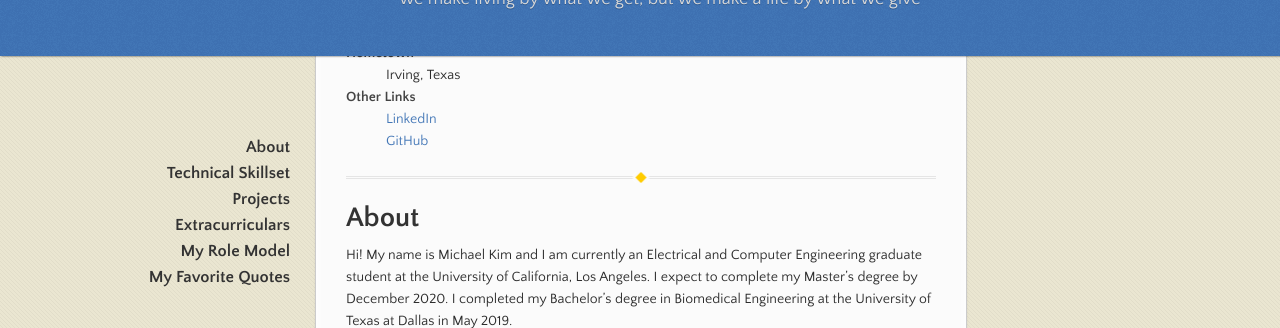
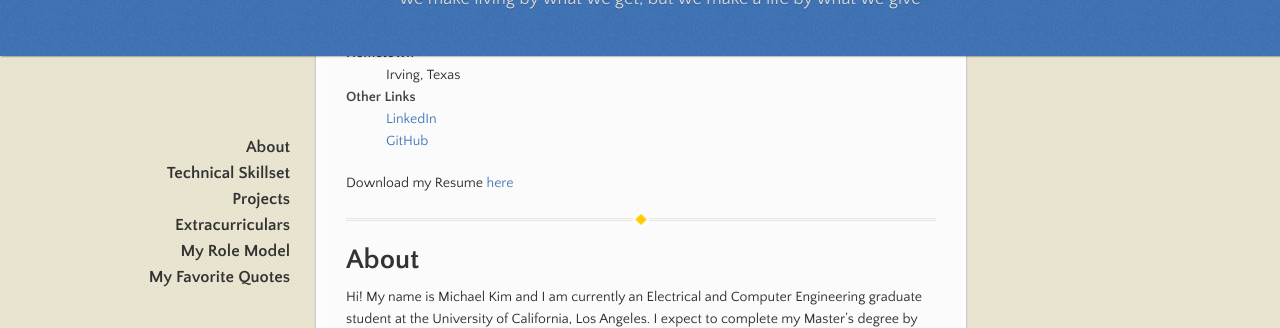
Before and after one commit to mhk150230/Michael-Kim-Bio, a Jekyll site: the page built from index.md, in a window 1280 px wide and 900 px high, scrolled down 344 px, cut to the strip 85-413 px from the top of the window. Built offline with Jekyll 4.4.1, drawn with Linux system fonts in a browser that asks for light colours.

Commit message:
Update index.md

```diff
--- a/index.md
+++ b/index.md
@@ -15,6 +15,8 @@ layout: default
   <dd><a href = "https://www.linkedin.com/in/michael-kim-427059169/">LinkedIn</a></dd>
   <dd><a href = "https://github.com/mhk150230/">GitHub</a></dd>
 </dl>
+
+Download my Resume [here]("Kim_Michael_Resume.pdf")
 
 * * *
 
```
